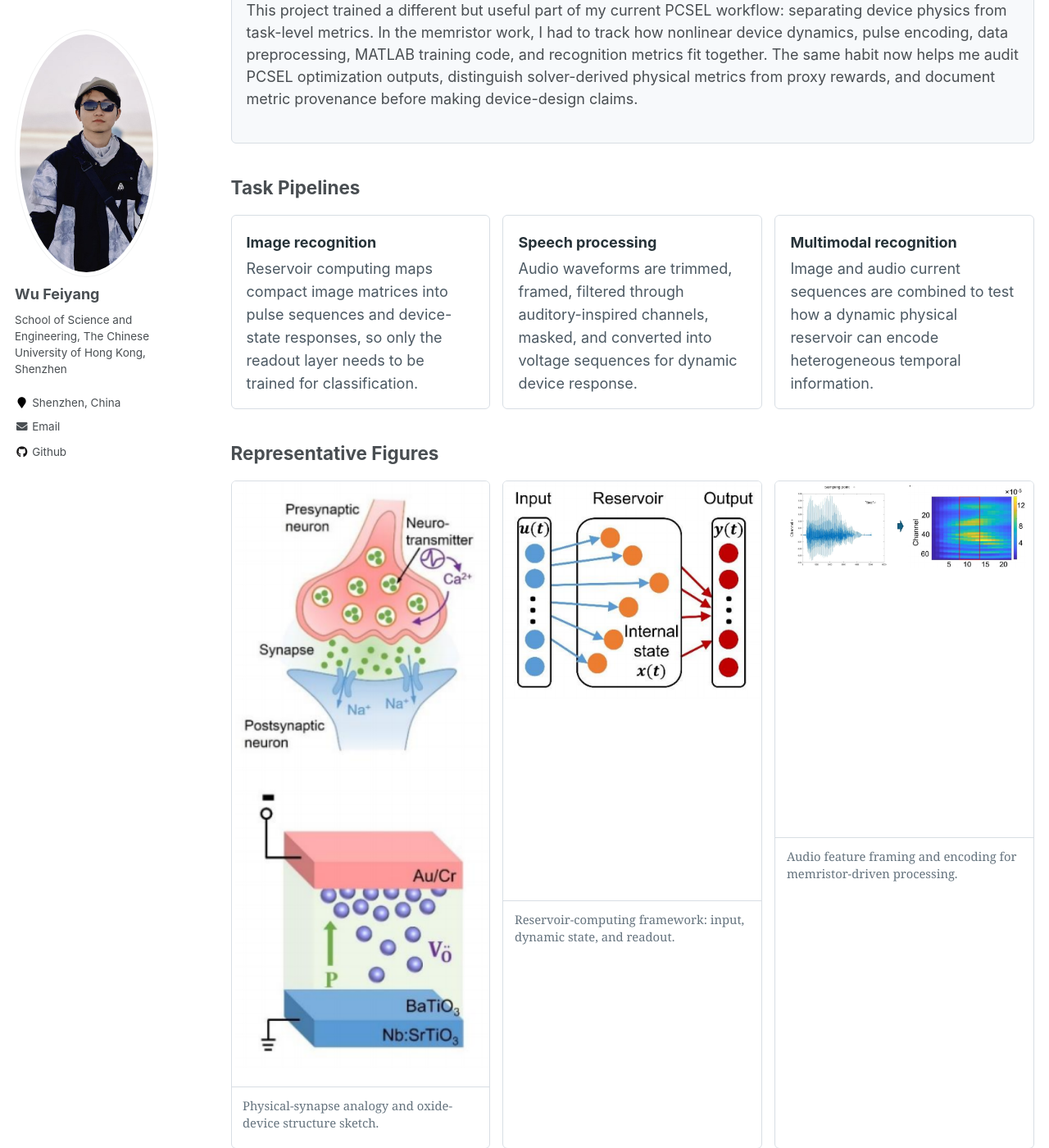
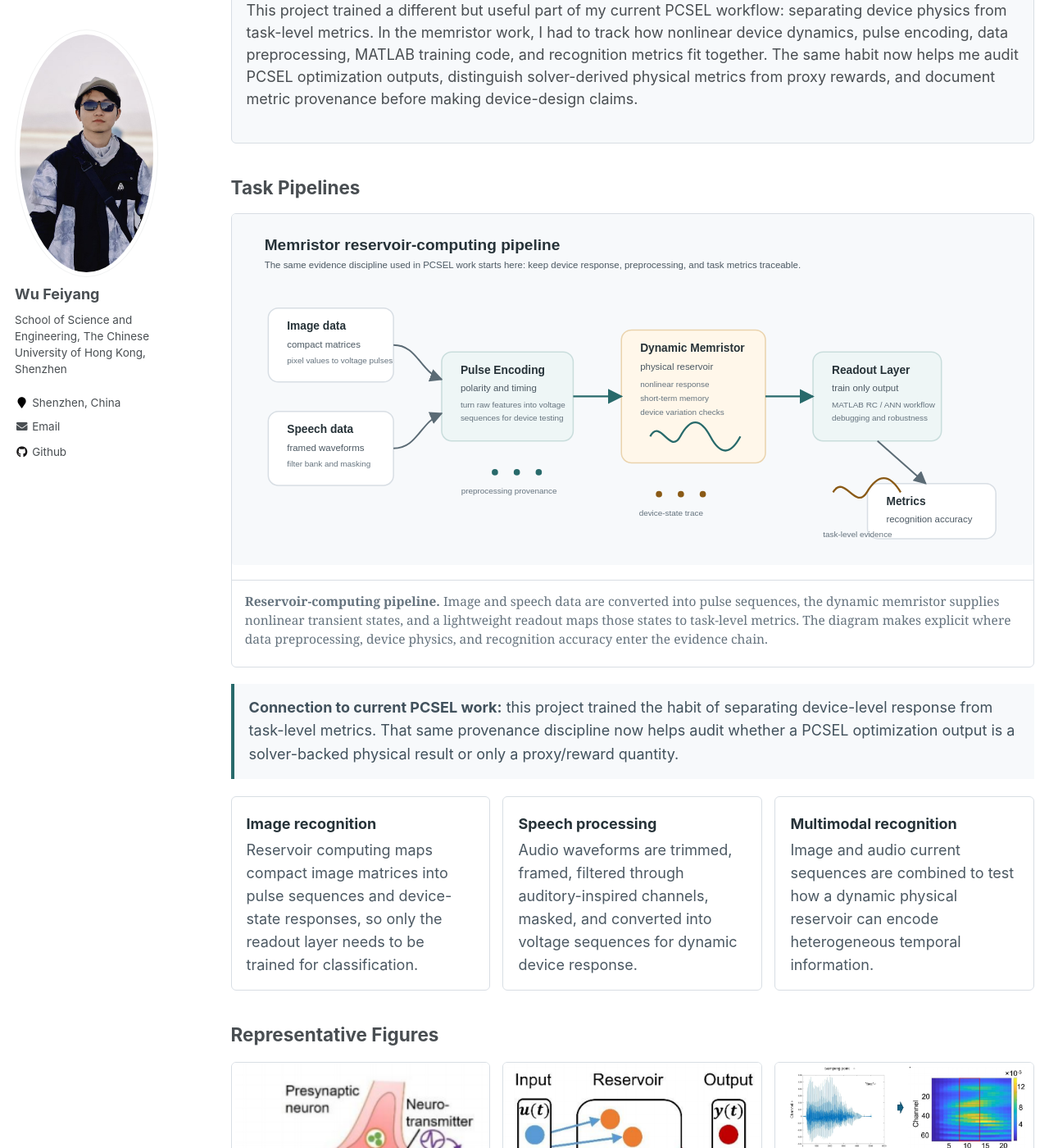
Before and after one commit to wfy-op/wfy-op.github.io, a Jekyll site: the page built from _pages/research-memristor.md, in a window 1280 px wide and 1400 px high, scrolled down 1007 px. Shown: the whole window at 82% size. Built offline with Jekyll 4.4.1, drawn with Linux system fonts in a browser that asks for light colours; some of the changed text lies outside the part shown.

Commit message:
Add research figure explanations and agent diagrams

```diff
--- a/_includes/head/custom.html
+++ b/_includes/head/custom.html
@@ -107,6 +107,46 @@
   .zhihu-note-grid,
   .research-media-grid {
     grid-template-columns: repeat(auto-fit, minmax(240px, 1fr));
+  }
+
+  .research-wide-figure {
+    overflow: hidden;
+    margin: 1rem 0 1.1rem;
+    border: 1px solid var(--wfy-line);
+    border-radius: 6px;
+    background: #fff;
+  }
+
+  .research-wide-figure img {
+    display: block;
+    width: 100%;
+    height: auto;
+    background: var(--wfy-panel);
+  }
+
+  .research-wide-figure figcaption {
+    padding: 0.75rem 0.9rem;
+    border-top: 1px solid var(--wfy-line);
+    color: var(--wfy-muted);
+    font-size: 0.86rem;
+    line-height: 1.5;
+  }
+
+  .figure-explainer {
+    margin: 0.75rem 0 1.2rem;
+    padding: 0.85rem 1rem;
+    border-left: 4px solid var(--wfy-accent);
+    background: var(--wfy-panel);
+    color: #41515c;
+    line-height: 1.58;
+  }
+
+  .figure-explainer p {
+    margin: 0;
+  }
+
+  .figure-explainer p + p {
+    margin-top: 0.55rem;
   }
 
   .quick-facts__item,
@@ -254,6 +294,15 @@
     height: auto;
   }
 
+  .home-feature__media figcaption {
+    padding: 0.55rem 0.7rem 0.65rem;
+    border-top: 1px solid var(--wfy-line);
+    background: #fff;
+    color: var(--wfy-muted);
+    font-size: 0.79rem;
+    line-height: 1.42;
+  }
+
   .home-feature__body {
     padding: 1rem 1.1rem;
   }
@@ -328,6 +377,8 @@
   }
 
   .research-direction-card__media {
+    display: flex;
+    flex-direction: column;
     margin: 0;
     min-height: 210px;
     border-right: 1px solid var(--wfy-line);
@@ -337,10 +388,19 @@
   .research-direction-card__media img {
     display: block;
     width: 100%;
-    height: 100%;
+    height: auto;
     padding: 0.4rem;
     object-fit: contain;
     box-sizing: border-box;
+  }
+
+  .research-direction-card__media figcaption {
+    padding: 0.55rem 0.7rem 0.65rem;
+    border-top: 1px solid var(--wfy-line);
+    background: #fff;
+    color: var(--wfy-muted);
+    font-size: 0.79rem;
+    line-height: 1.42;
   }
 
   .research-direction-card__body {
@@ -569,6 +629,7 @@
 
   .workstream-card__media {
     display: flex;
+    flex-direction: column;
     align-items: stretch;
     margin: 0;
     border-right: 1px solid var(--wfy-line);
@@ -578,10 +639,19 @@
   .workstream-card__media img {
     display: block;
     width: 100%;
-    height: 100%;
+    height: auto;
     padding: 0.35rem;
     object-fit: contain;
     box-sizing: border-box;
+  }
+
+  .workstream-card__media figcaption {
+    padding: 0.55rem 0.7rem 0.65rem;
+    border-top: 1px solid var(--wfy-line);
+    color: var(--wfy-muted);
+    font-size: 0.79rem;
+    line-height: 1.42;
+    background: #fff;
   }
 
   .workstream-card__body {
--- a/_pages/research-memristor.md
+++ b/_pages/research-memristor.md
@@ -39,6 +39,15 @@
 <section class="research-section" markdown="1">
 ## Task Pipelines
 
+<figure class="research-wide-figure">
+  <img src="{{ '/images/research/memristor_pipeline_explainer.svg' | relative_url }}" alt="Memristor reservoir-computing pipeline from image and speech preprocessing to pulse encoding, dynamic device response, readout training, and metrics" loading="lazy" width="1280" height="560">
+  <figcaption><strong>Reservoir-computing pipeline.</strong> Image and speech data are converted into pulse sequences, the dynamic memristor supplies nonlinear transient states, and a lightweight readout maps those states to task-level metrics. The diagram makes explicit where data preprocessing, device physics, and recognition accuracy enter the evidence chain.</figcaption>
+</figure>
+
+<div class="figure-explainer">
+  <p><strong>Connection to current PCSEL work:</strong> this project trained the habit of separating device-level response from task-level metrics. That same provenance discipline now helps audit whether a PCSEL optimization output is a solver-backed physical result or only a proxy/reward quantity.</p>
+</div>
+
 <div class="highlight-grid">
   <article class="highlight-card">
     <h2>Image recognition</h2>
@@ -61,15 +70,15 @@
 <div class="research-media-grid">
   <figure class="research-figure">
     <img src="{{ '/images/research/memristor_synapse_device.png' | relative_url }}" alt="Memristor device sketch connecting physical synapse analogy to oxide device structure" loading="lazy" width="263" height="602">
-    <figcaption>Physical-synapse analogy and oxide-device structure sketch.</figcaption>
+    <figcaption><strong>Device analogy.</strong> This sketch links biological synapse behavior to the oxide-device structure used as a dynamic physical substrate for neuromorphic tasks.</figcaption>
   </figure>
   <figure class="research-figure">
     <img src="{{ '/images/research/memristor_reservoir_framework.png' | relative_url }}" alt="Reservoir-computing framework showing input pulses, dynamic internal state, and readout output" loading="lazy" width="406" height="343">
-    <figcaption>Reservoir-computing framework: input, dynamic state, and readout.</figcaption>
+    <figcaption><strong>Reservoir framework.</strong> The figure shows the core computational logic: encode an input sequence, use device dynamics as a high-dimensional transient state, then train only the readout layer.</figcaption>
   </figure>
   <figure class="research-figure">
     <img src="{{ '/images/research/memristor_audio_encoding.png' | relative_url }}" alt="Audio preprocessing and encoding workflow for memristor reservoir input sequences" loading="lazy" width="1053" height="375">
-    <figcaption>Audio feature framing and encoding for memristor-driven processing.</figcaption>
+    <figcaption><strong>Audio encoding.</strong> This workflow documents the preprocessing steps between raw speech waveforms and voltage sequences, which is essential for interpreting recognition results as a reproducible data/device pipeline.</figcaption>
   </figure>
 </div>
 
```
Also changed, not shown: _pages/about.md (+1 -0 lines), _pages/research-pcsel.md (+19 -4 lines), _pages/research.md (+2 -0 lines), images/research/memristor_pipeline_explainer.svg (added), images/research/pcsel_agent_architecture.svg (added).
